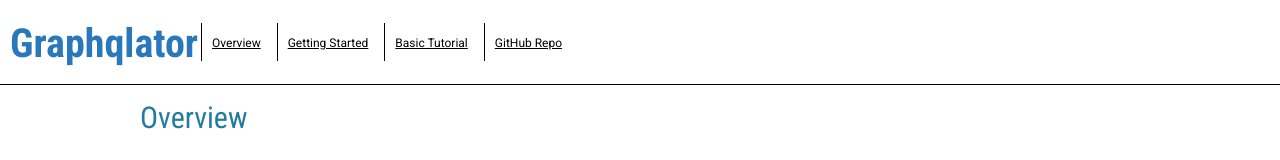
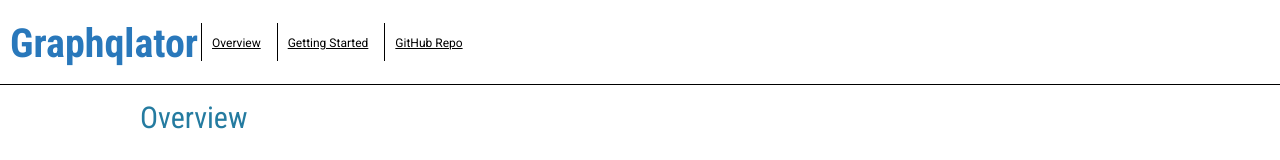
Before and after one commit to ahmedalhulaibi/graphqlator-website, a plain HTML site: page index.html in a window 1280 px wide. Shown: the top 160 px of the page. Drawn offline with Linux system fonts and the light colour scheme.

Commit message:
refactor: Remove Basic tutorial link

```diff
--- a/index.html
+++ b/index.html
@@ -20,7 +20,6 @@
                 <h1 class="heading-text mono -xlarge">Graphqlator </h1>
                 <div class="verticalbreak"><a class="navlink" href="#Overview">Overview</a></div>
                 <div class="verticalbreak"><a class="navlink" href="#Getting Started">Getting Started</a></div>
-                <div class="verticalbreak"><a class="navlink" href="#Basic Tutorial">Basic Tutorial</a></div>
                 <div class="verticalbreak"><a class="navlink" href="https://github.com/ahmedalhulaibi/graphqlator">GitHub Repo</a></div>
             </nav>
     </header>
```
